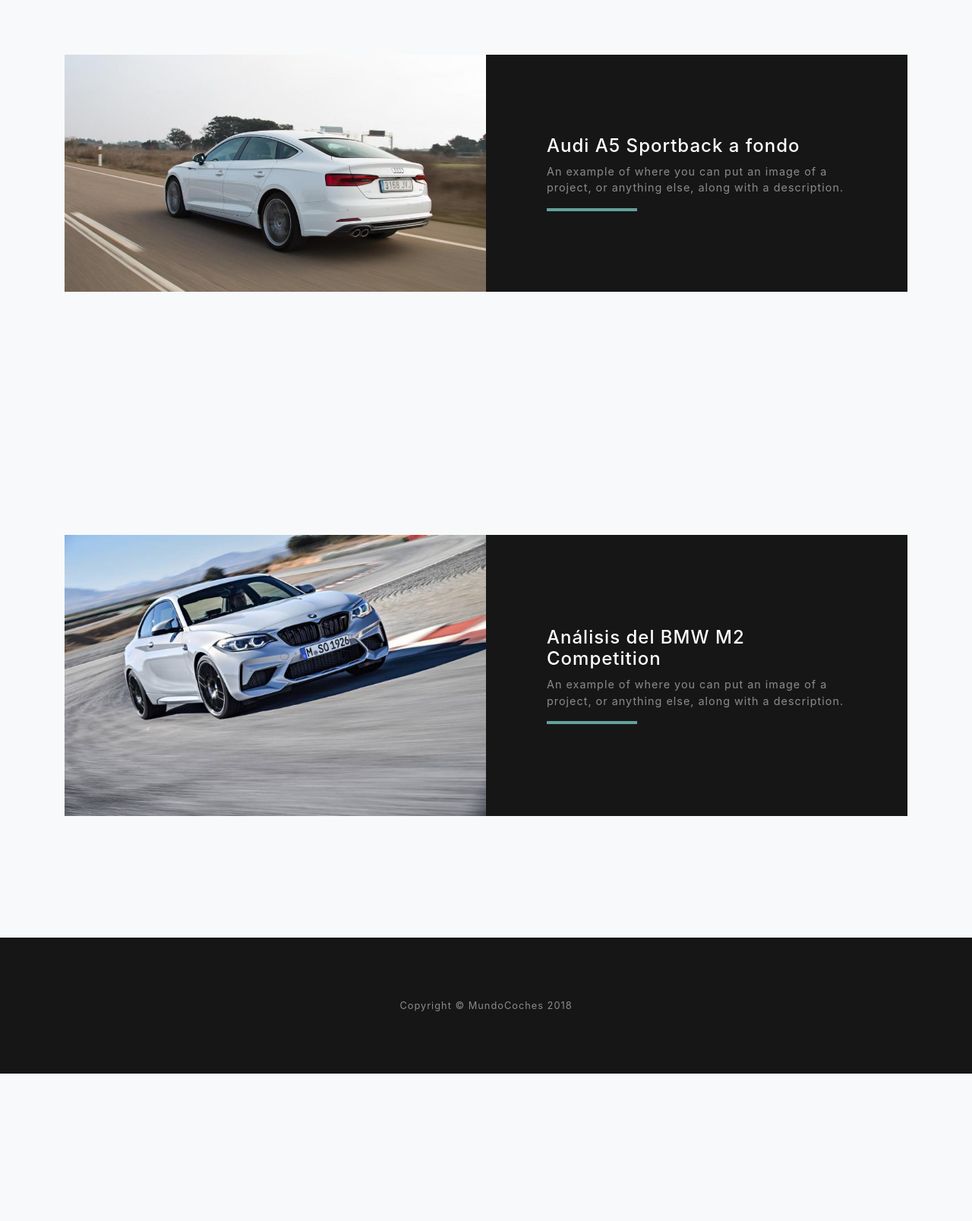
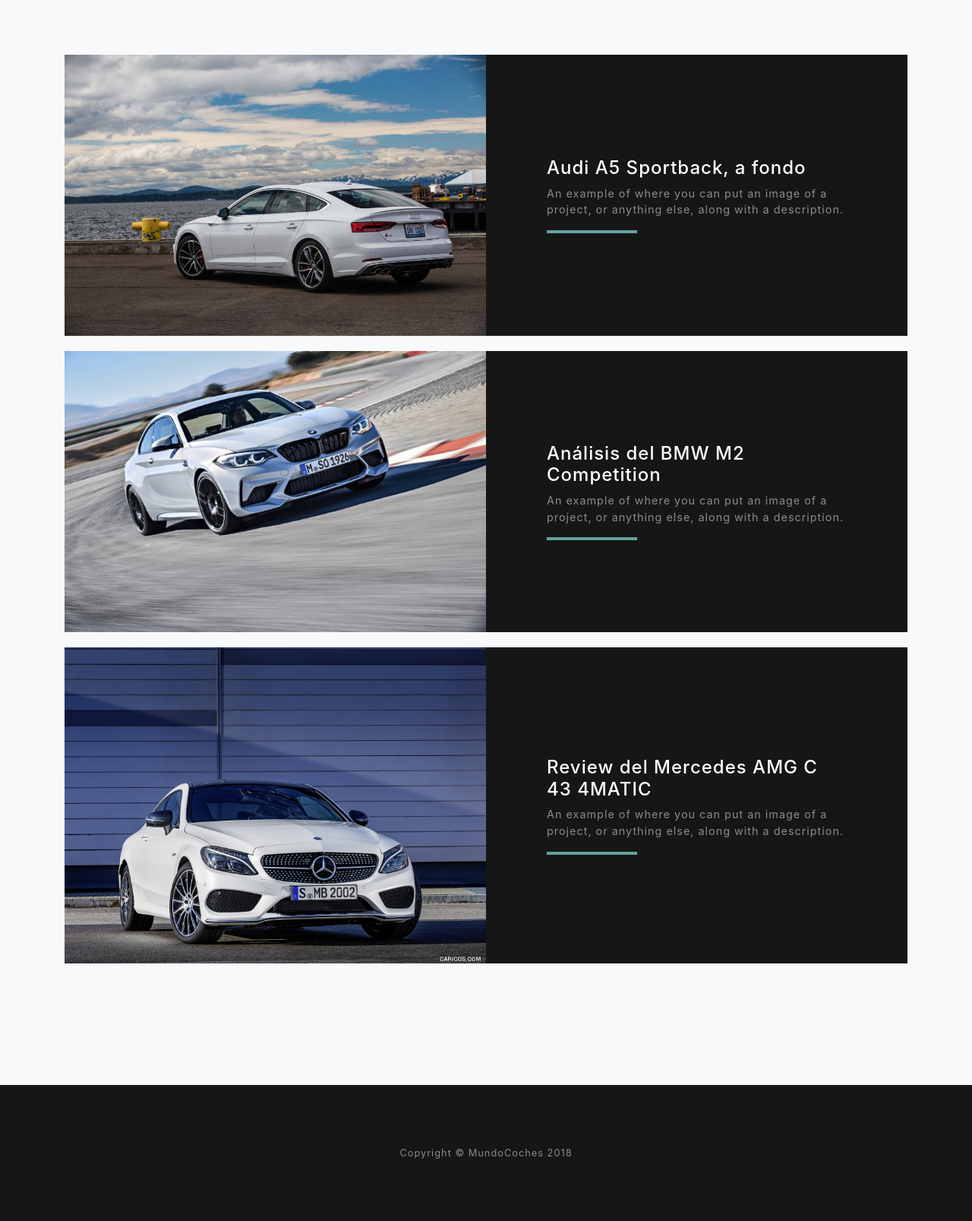
Before and after one commit to jchicano/mundocoches, a PHP site: page /analisis/ in a window 1280 px wide. Shown: the part 88-1695 px from the top of the page at 76% size. Before the commit the page ends 1501 px from the top, so only its background shows below. Run offline with PHP 8.4, Linux system fonts and the light colour scheme.

Commit message:
Añadidos archivos para los análisis

```diff
--- a/analisis/analisis.txt
+++ b/analisis/analisis.txt
@@ -3,3 +3,8 @@
 
 BMW M2 Competition
 https://www.diariomotor.com/noticia/bmw-m2-competition/
+
+Mercedes-AMG C 43 4MATIC
+https://www.diariomotor.com/noticia/mercedes-amg-c-43-4matic-2018/
+https://www.autofacil.es/mercedes-benz/clase-c/2018/08/14/prueba-mercedes-amg-c-43/45850.html o este?
+imagenes: https://www.caricos.com/cars/m/mercedes-benz/2017_mercedes-amg_c43_coupe/images/1.html
--- a/analisis/index.php
+++ b/analisis/index.php
@@ -12,9 +12,8 @@
 
 <body class="bg-light">
   <div class="container bg-light">
-      <!-- Seccion -->
+      <!-- AUDI -->
       <section id="projects" class="projects-section bg-light">
-        <!-- Project One Row -->
         <div class="row justify-content-center no-gutters mb-5 mb-lg-0">
           <div class="col-lg-6">
             <img class="img-fluid" src="../img/analisis/audi_a5_sportback.jpg" alt="">
@@ -23,7 +22,7 @@
             <div class="bg-black text-center h-100 project">
               <div class="d-flex h-100">
                 <div class="project-text w-100 my-auto text-center text-lg-left">
-                  <h4 class="text-white">Audi A5 Sportback a fondo</h4>
+                  <h4 class="text-white">Audi A5 Sportback, a fondo</h4>
                   <p class="mb-0 text-white-50">An example of where you can put an image of a project, or anything else, along with a description.</p>
                   <hr class="d-none d-lg-block mb-0 ml-0">
                 </div>
@@ -32,8 +31,8 @@
           </div>
         </div>
       </section>
-      <section id="projects" class="projects-section bg-light">
-        <!-- Project One Row -->
+      <!-- BMW -->
+      <section id="projects" class="projects-section bg-light" style="margin-top:-300px">
         <div class="row justify-content-center no-gutters mb-5 mb-lg-0">
           <div class="col-lg-6">
             <img class="img-fluid" src="../img/analisis/bmw_m2_competition.jpg" alt="">
@@ -43,6 +42,25 @@
               <div class="d-flex h-100">
                 <div class="project-text w-100 my-auto text-center text-lg-left">
                   <h4 class="text-white">Análisis del BMW M2 Competition</h4>
+                  <p class="mb-0 text-white-50">An example of where you can put an image of a project, or anything else, along with a description.</p>
+                  <hr class="d-none d-lg-block mb-0 ml-0">
+                </div>
+              </div>
+            </div>
+          </div>
+        </div>
+      </section>
+      <!-- BMW -->
+      <section id="projects" class="projects-section bg-light" style="margin-top:-300px">
+        <div class="row justify-content-center no-gutters mb-5 mb-lg-0">
+          <div class="col-lg-6">
+            <img class="img-fluid" src="../img/analisis/mercedes_amg_c_43_4matic.jpg" alt="">
+          </div>
+          <div class="col-lg-6">
+            <div class="bg-black text-center h-100 project">
+              <div class="d-flex h-100">
+                <div class="project-text w-100 my-auto text-center text-lg-left">
+                  <h4 class="text-white">Review del Mercedes AMG C 43 4MATIC</h4>
                   <p class="mb-0 text-white-50">An example of where you can put an image of a project, or anything else, along with a description.</p>
                   <hr class="d-none d-lg-block mb-0 ml-0">
                 </div>
--- a/css/estilos.css
+++ b/css/estilos.css
@@ -1 +1,4 @@
-/* === NUEVA REGLA === */
+
+.analisis{
+    height: 300px !important;
+}
--- a/includes/head-tag-contents.php
+++ b/includes/head-tag-contents.php
@@ -67,10 +67,10 @@
 
 <!-- Estilos CSS propios -->
 <?php if ($CURRENT_PAGE == "Index") { ?>
-	<link rel="stylesheet" href="estilos.css">
+	<link href="estilos.css">
 <?php }
 	else { ?>
-		<link rel="stylesheet" href="../estilos.css">
+		<link href="../estilos.css">
 <?php
 	}
 ?>
--- a/includes/navigation.php
+++ b/includes/navigation.php
@@ -40,7 +40,7 @@
         </li>
         <li class="nav-item">
 					<?php if ($CURRENT_PAGE == "Index") { ?>
-						<a class="nav-link" href="analisis/index.php">Análisis</a>
+						<a class="nav-link" href="analisis/">Análisis</a>
 					<?php }
 						else { ?>
 							<a class="nav-link" href="#">Análisis</a>
```
Also changed, not shown: img/analisis/audi_a5_sportback.jpg, img/analisis/mercedes_amg_c_43_4matic.jpg (added).
